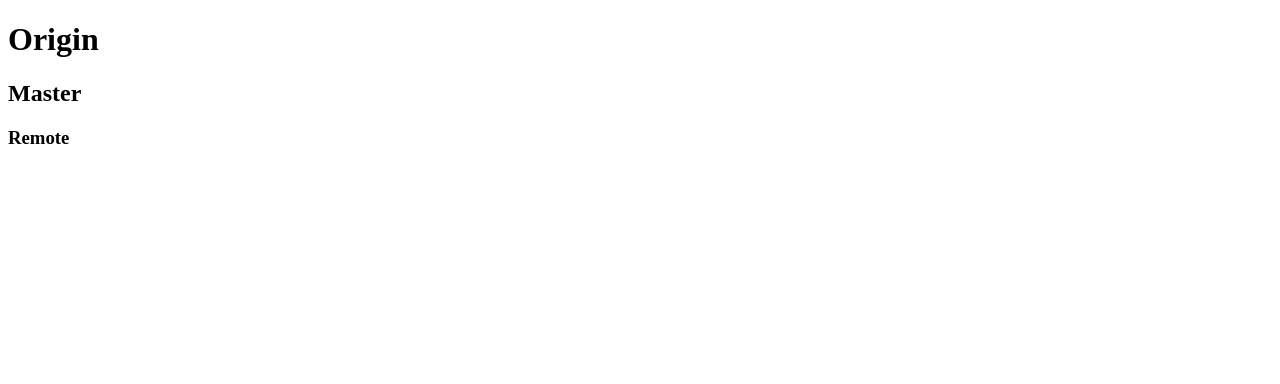
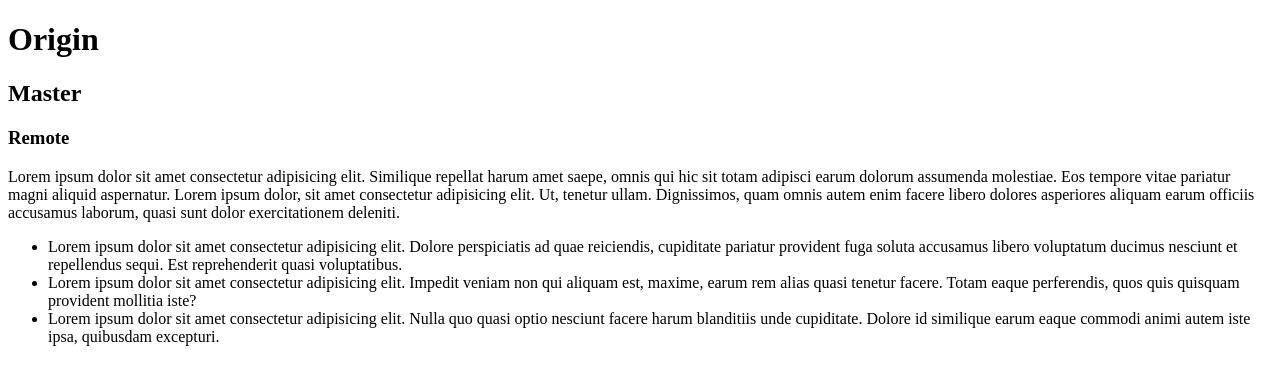
Before and after one commit to SatyawanAugust/tes-remote, a plain HTML site: page index.html in a window 1280 px wide. Drawn offline with Linux system fonts and the light colour scheme.

Commit message:
menambahkan paragraph

```diff
--- a/index.html
+++ b/index.html
@@ -12,6 +12,24 @@
     <h1>Origin</h1>
     <h2>Master</h2>
     <h3>Remote</h3>
+
+    <p>Lorem ipsum dolor sit amet consectetur adipisicing elit. Similique repellat harum amet saepe, omnis qui hic sit
+        totam adipisci earum dolorum assumenda molestiae. Eos tempore vitae pariatur magni aliquid aspernatur.
+        Lorem ipsum dolor, sit amet consectetur adipisicing elit. Ut, tenetur ullam. Dignissimos, quam omnis autem enim
+        facere libero dolores asperiores aliquam earum officiis accusamus laborum, quasi sunt dolor exercitationem
+        deleniti.
+        <ul>
+            <li>Lorem ipsum dolor sit amet consectetur adipisicing elit. Dolore perspiciatis ad quae reiciendis,
+                cupiditate pariatur provident fuga soluta accusamus libero voluptatum ducimus nesciunt et repellendus
+                sequi. Est reprehenderit quasi voluptatibus.</li>
+            <li>Lorem ipsum dolor sit amet consectetur adipisicing elit. Impedit veniam non qui aliquam est, maxime,
+                earum rem alias quasi tenetur facere. Totam eaque perferendis, quos quis quisquam provident mollitia
+                iste?</li>
+            <li>Lorem ipsum dolor sit amet consectetur adipisicing elit. Nulla quo quasi optio nesciunt facere harum
+                blanditiis unde cupiditate. Dolore id similique earum eaque commodi animi autem iste ipsa, quibusdam
+                excepturi.</li>
+        </ul>
+    </p>
 </body>
 
 </html>
```
